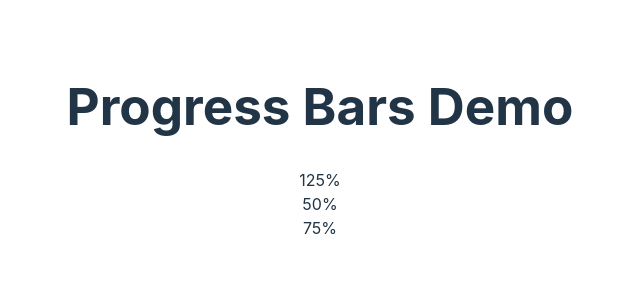
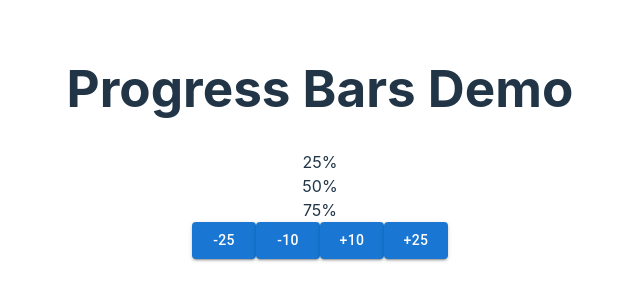
Before and after one commit to richardverheyen/optus-challenge, a React (Vite) app: page / in a window 1280 px wide. Shown: the part 258-558 px from the top of the page, without its empty margins (320-960 px from the left). Built offline with nearby package versions, Linux system fonts and the light colour scheme.

Commit message:
Add the buttons and their tests to allow the first bar to be changed

```diff
--- a/package.json
+++ b/package.json
@@ -13,6 +13,9 @@
     "test": "vitest"
   },
   "dependencies": {
+    "@emotion/react": "^11.10.6",
+    "@emotion/styled": "^11.10.6",
+    "@mui/material": "^5.11.10",
     "compression": "^1.7.4",
     "express": "^4.18.2",
     "react": "^18.2.0",
--- a/src/App.tsx
+++ b/src/App.tsx
@@ -1,23 +1,43 @@
-import { useState } from 'react'
-import './App.css'
-import Bar from './Bar'
+import { useState } from "react";
+import "./App.css";
+import Bar from "./Bar";
+import Button from "@mui/material/Button";
 
 function App() {
   const [activeBar, setActiveBar] = useState(0);
-  const [state, setState] = useState([125, 50, 75]);
+  const [state, setState] = useState([25, 50, 75]);
+
+  function handleButtonClick(e: any) {
+    let value = Number(e.target.dataset.value);
+
+    // set a temporary version of the state array
+    let array = [...state];
+
+    // update the value at the activeBar's index
+    array[activeBar] += value;
+
+    // if prevent var values from going below zero
+    if (array[activeBar] < 0) {
+      array[activeBar] = 0;
+    }
+
+    setState(array);
+  }
 
   return (
     <div className="App">
       <h1>Progress Bars Demo</h1>
 
-      {
-        state.map((value, index) => (
-          <Bar key={index} value={value} />
-        ))
-      }
+      {state.map((value, index) => (
+        <Bar key={index} value={value} />
+      ))}
 
+      <Button onClick={handleButtonClick} variant="contained" type="button" data-value={-25} data-testid="minus-25">-25</Button>
+      <Button onClick={handleButtonClick} variant="contained" type="button" data-value={-10} data-testid="minus-10">-10</Button>
+      <Button onClick={handleButtonClick} variant="contained" type="button" data-value={+10} data-testid="plus-10">+10</Button>
+      <Button onClick={handleButtonClick} variant="contained" type="button" data-value={+25} data-testid="plus-25">+25</Button>
     </div>
-  )
+  );
 }
 
-export default App
+export default App;
```
Also changed, not shown: 2 other files (tests, documents, lock files or other folders).
